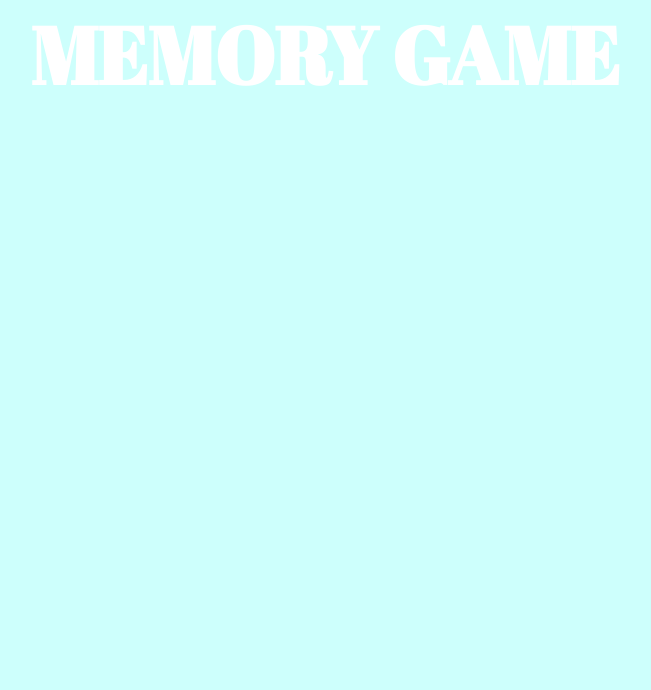
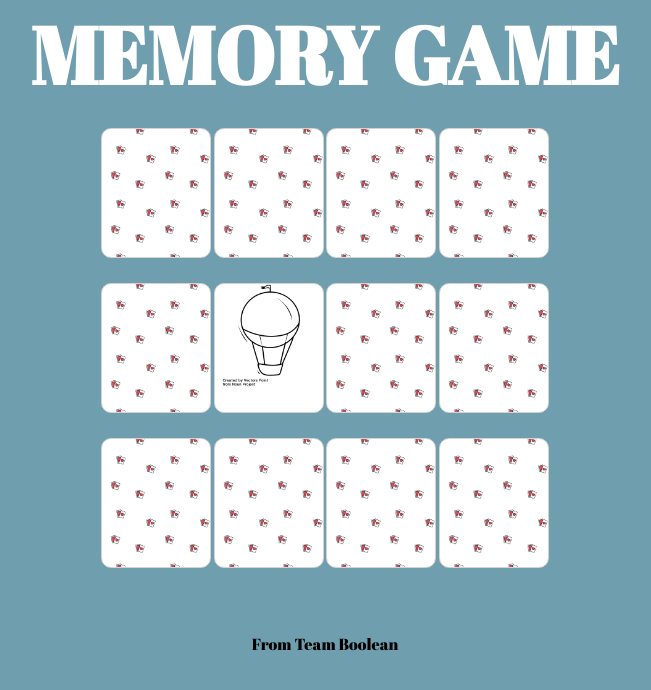
Before and after one commit to FrancescaLai/html-css-memory, a plain HTML site: page index.html in a window 1280 px wide. Shown: the whole page, without its empty margins (315-966 px from the left). Drawn offline with Linux system fonts and the light colour scheme.

Commit message:
From here on only adjustments are needed

```diff
--- a/css/style.css
+++ b/css/style.css
@@ -5,7 +5,7 @@
 }
 
 body{
-  background-color: #cdfffc;
+  background-color: #6f9eaf;
   font-family: 'Abril Fatface', cursive;
 }
 
@@ -14,4 +14,38 @@ body{
   color: white;
   text-align: center;
   font-size: 80px;
+  margin-bottom: 20px;
 }
+
+.raw{
+  text-align: center;
+}
+
+.card{
+  width: 110px;
+  height: 130px;
+  background-image: url("../img/pattern.png");
+  background-size: contain;
+  border: 1px solid lightgrey;
+  border-radius: 10px;
+  display: inline-block;
+  margin-bottom: 20px;
+}
+
+.card:hover{
+  background-image: url("../img/noun_air_balloon_3134741.png");
+  background-repeat: no-repeat;
+  background-color: white;
+}
+
+#initial-card{
+  background-image: url("../img/noun_air_balloon_3134741.png");
+  background-color: white;
+  background-repeat: no-repeat;
+}
+
+p{
+  color: black;
+  text-align: center;
+  margin-top: 40px;
+}
--- a/index.html
+++ b/index.html
@@ -19,15 +19,30 @@
 
     <!-- corpo carte -->
     <main>
-      <div class="container">
-
+      <div class="raw">
+        <div class="card"></div>
+        <div class="card"></div>
+        <div class="card"></div>
+        <div class="card"></div>
+      </div>
+      <div class="raw">
+        <div class="card"></div>
+        <div id="initial-card" class="card"></div>
+        <div class="card"></div>
+        <div class="card"></div>
+      </div>
+      <div class="raw">
+        <div class="card"></div>
+        <div class="card"></div>
+        <div class="card"></div>
+        <div class="card"></div>
       </div>
     </main>
     <!-- /corpo carte -->
 
     <!-- footer -->
     <footer>
-
+      <p>From Team Boolean</p>
     </footer>
     <!-- /footer -->
 
```
Also changed, not shown: 1 other file.
